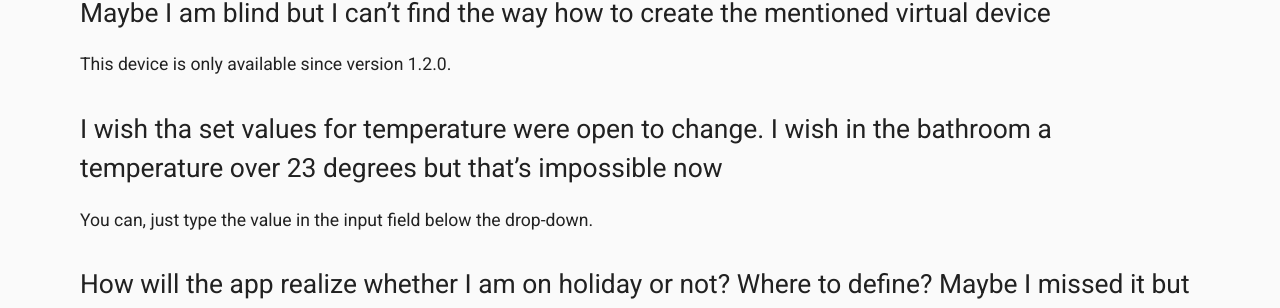
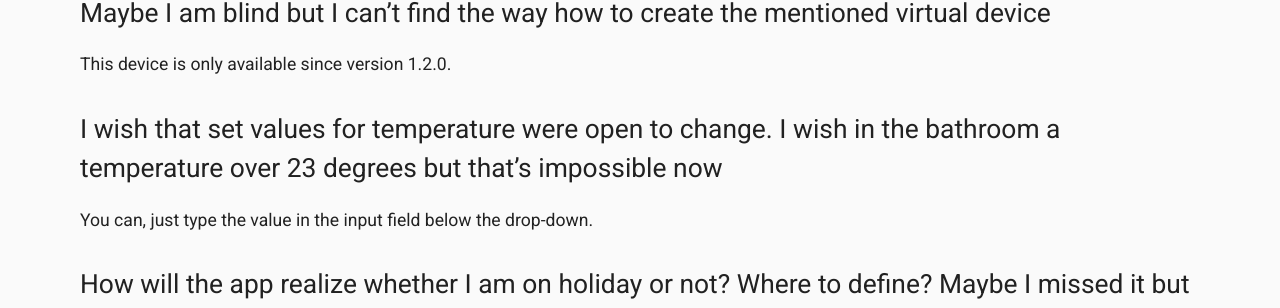
Before and after one commit to mskg/homey-heating, a Jekyll site: the page built from docs/pages/faq.md, in a window 1280 px wide. Shown: the part 323-631 px from the top of the page. Built offline with Jekyll 4.4.1, drawn with Linux system fonts in a browser that asks for light colours.

```diff
--- a/docs/pages/faq.md
+++ b/docs/pages/faq.md
@@ -8,7 +8,7 @@ This is a collection of things that have been asked.
 ## Maybe I am blind but I can’t find the way how to create the mentioned virtual device
 This device is only available since version 1.2.0.
 
-## I wish tha set values for temperature were open to change. I wish in the bathroom a temperature over 23 degrees but that's impossible now
+## I wish that set values for temperature were open to change. I wish in the bathroom a temperature over 23 degrees but that's impossible now
 You can, just type the value in the input field below the drop-down.
 
 ## How will the app realize whether I am on holiday or not? Where to define? Maybe I missed it but I can‘t see a holiday mode in Homey
```
Also changed, not shown: docs/pages/releasenotes.md (+1 -0 lines), docs/releasenotes/v01-02-02.md (added, +12 -0 lines).
